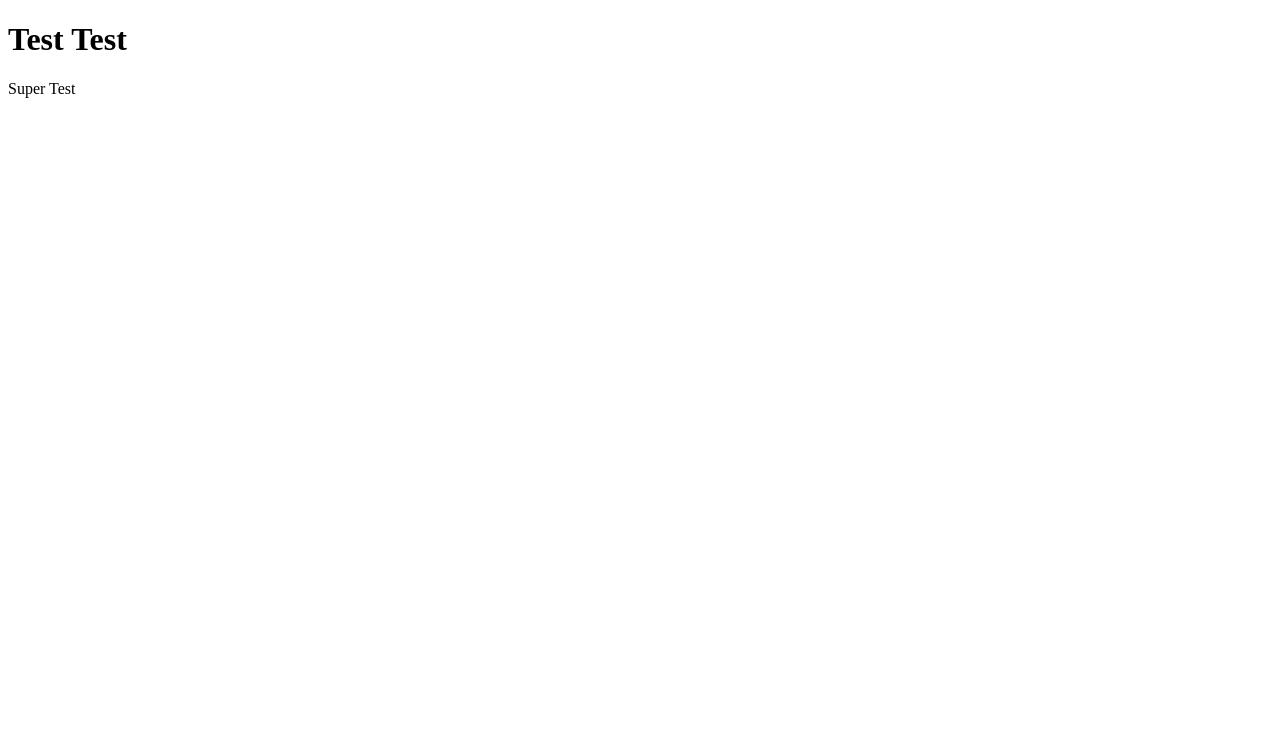
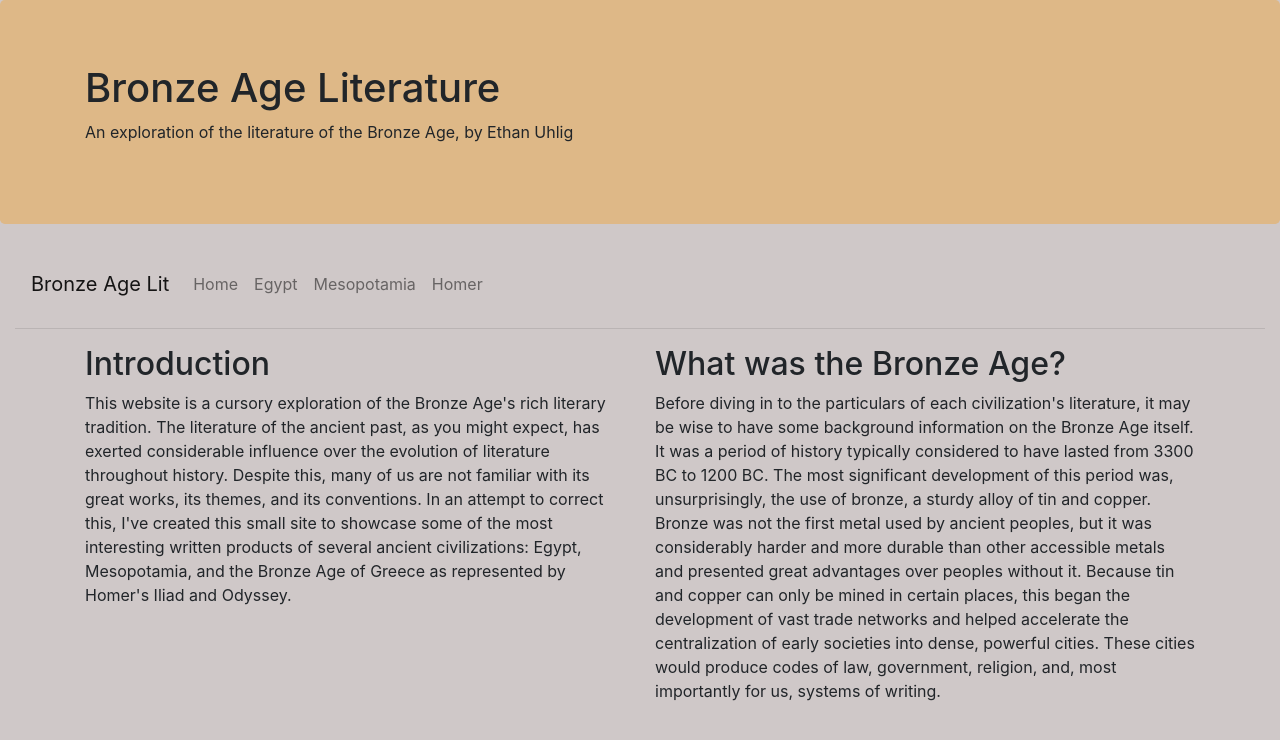
Before and after one commit to Krazha/bronze-lit-site, a plain HTML site: page index.html in a window 1280 px wide. Drawn offline with nearby package versions, Linux system fonts and the light colour scheme.

Commit message:
initial setup of home page + navbar

```diff
--- /dev/null
+++ b/css/style.css
@@ -0,0 +1,7 @@
+body{
+    background: rgb(207, 200, 200);
+}
+
+.jumbotron{
+    background: burlywood;
+}
--- a/index.html
+++ b/index.html
@@ -1,7 +1,69 @@
 <!DOCTYPE html>
-<html>
+<html lang="en">
+
+<head>
+    <meta charset="utf-8">
+    <meta name="viewport" content="width=device-width, initial-scale=1, shrink-to-fit=no">
+
+    <link rel="stylesheet" href="https://cdn.jsdelivr.net/npm/bootstrap@4.3.1/dist/css/bootstrap.min.css" integrity="sha384-ggOyR0iXCbMQv3Xipma34MD+dH/1fQ784/j6cY/iJTQUOhcWr7x9JvoRxT2MZw1T" crossorigin="anonymous">
+    <link rel="stylesheet" href="css/style.css">
+    <title>Bronze Age Literature</title>
+</head>
+
 <body>
-<h1>Test Test</h1>
-<p>Super Test</p>
+    <header class="jumbotron">
+        <div class="container">
+            <div class="row">
+                <div class="col-12">
+                    <h1>Bronze Age Literature</h1>
+                    <p>An exploration of the literature of the Bronze Age, by Ethan Uhlig</p>
+                </div>
+            </div>
+        </div>
+    </header>
+
+    <div class="col-12">
+    <nav class="navbar navbar-expand-lg navbar-light" style="background-color: rgb(207, 200, 200);">
+        <a class="navbar-brand" href="#">Bronze Age Lit</a>
+        <button class="navbar-toggler" type="button" data-toggle="collapse" data-target="#navbarBAL" aria-controls="navbarBAL" aria-expanded="false" aria-label="Toggle navigation">
+            <span class="navbar-toggler-icon"></span>
+        </button>
+
+        <div class="collapse navbar-collapse" id="navbarBAL">
+            <ul class="navbar-nav">
+                <li class="nav-item">
+                    <a class="nav-link" href="#">Home</a>
+                </li>
+                <li class="nav-item">
+                    <a class="nav-link" href="#">Egypt</a>
+                </li>
+                <li class="nav-item">
+                    <a class="nav-link" href="#">Mesopotamia</a>
+                </li>
+                <li class="nav-item">
+                    <a class="nav-link" href="#">Homer</a>
+                </li>
+            </ul>
+        </div>
+    </nav>
+    <hr>
+    </div>
+
+    <div class="container">
+        <div class="row">
+            <div class="col-12 col-md-6">
+                <h2>Introduction</h1>
+                <p>This website is a cursory exploration of the Bronze Age's rich literary tradition. The literature of the ancient past, as you might expect, has exerted considerable influence over the evolution of literature throughout history. Despite this, many of us are not familiar with its great works, its themes, and its conventions. In an attempt to correct this, I've created this small site to showcase some of the most interesting written products of several ancient civilizations: Egypt, Mesopotamia, and the Bronze Age of Greece as represented by Homer's Iliad and Odyssey.</p>
+            </div>
+            <div class="col-12 col-md-6">
+                <h2>What was the Bronze Age?</h2>
+                <p>Before diving in to the particulars of each civilization's literature, it may be wise to have some background information on the Bronze Age itself. It was a period of history typically considered to have lasted from 3300 BC to 1200 BC. The most significant development of this period was, unsurprisingly, the use of bronze, a sturdy alloy of tin and copper. Bronze was not the first metal used by ancient peoples, but it was considerably harder and more durable than other accessible metals and presented great advantages over peoples without it. Because tin and copper can only be mined in certain places, this began the development of vast trade networks and helped accelerate the centralization of early societies into dense, powerful cities. These cities would produce codes of law, government, religion, and, most importantly for us, systems of writing.</p>
+            </div>
+        </div>
+    </div>
+
+    <script src="https://code.jquery.com/jquery-3.3.1.slim.min.js" integrity="sha384-q8i/X+965DzO0rT7abK41JStQIAqVgRVzpbzo5smXKp4YfRvH+8abtTE1Pi6jizo" crossorigin="anonymous"></script>
+    <script src="https://cdn.jsdelivr.net/npm/popper.js@1.14.7/dist/umd/popper.min.js" integrity="sha384-UO2eT0CpHqdSJQ6hJty5KVphtPhzWj9WO1clHTMGa3JDZwrnQq4sF86dIHNDz0W1" crossorigin="anonymous"></script>
+    <script src="https://cdn.jsdelivr.net/npm/bootstrap@4.3.1/dist/js/bootstrap.min.js" integrity="sha384-JjSmVgyd0p3pXB1rRibZUAYoIIy6OrQ6VrjIEaFf/nJGzIxFDsf4x0xIM+B07jRM" crossorigin="anonymous"></script>
 </body>
 </html>
```
